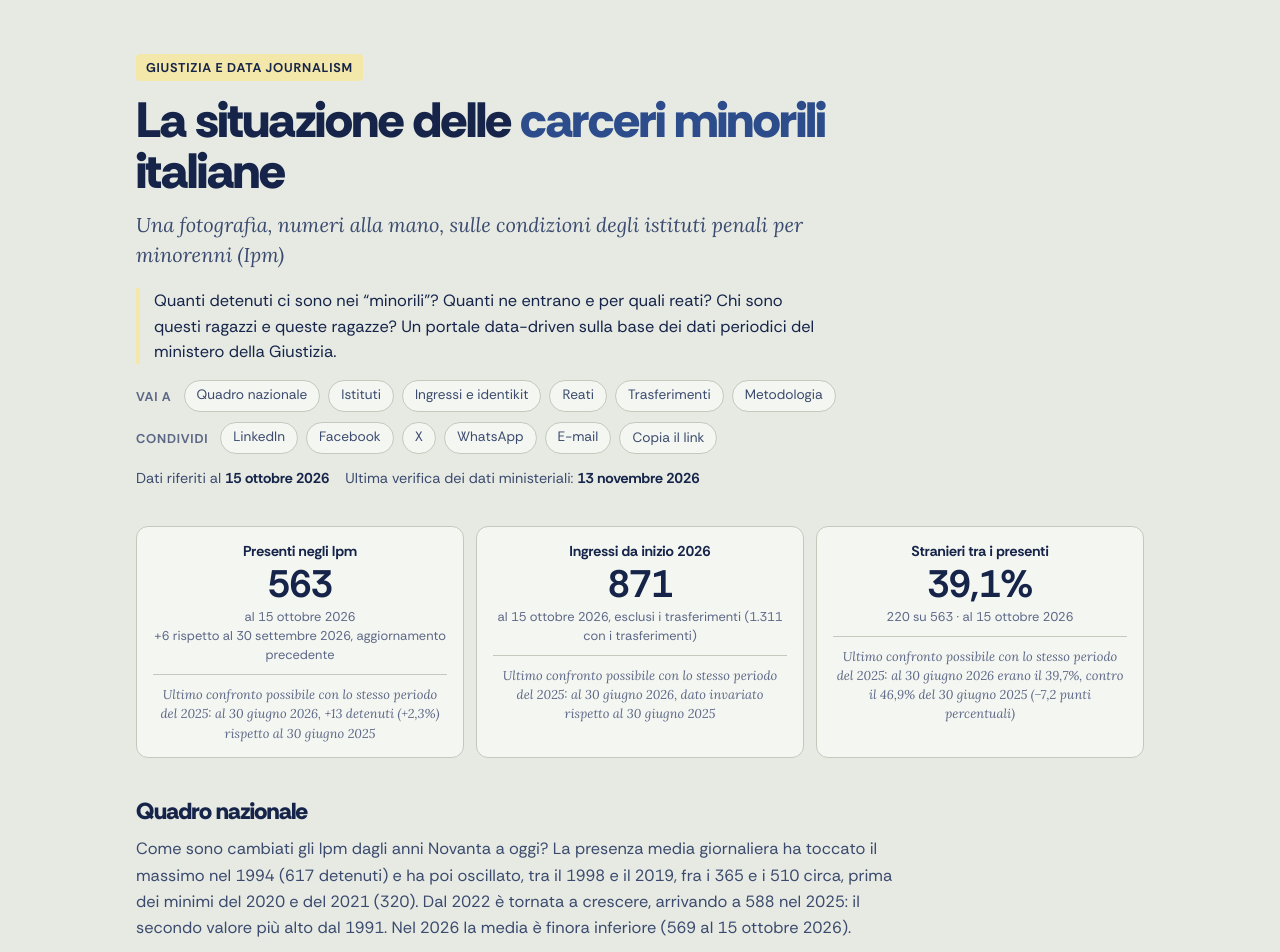
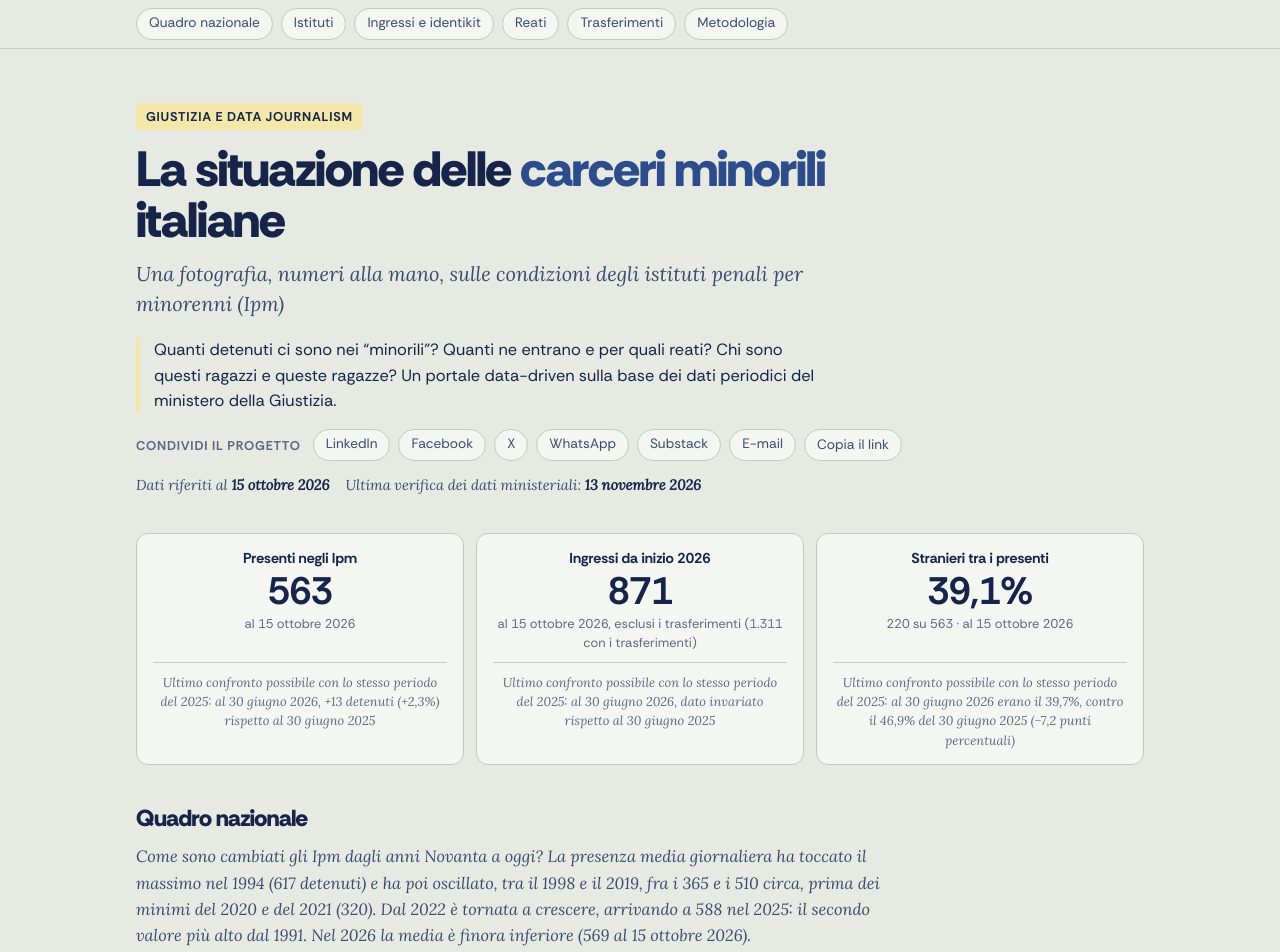
Before and after one commit to lucabonzanni/monitor-ipm, a plain HTML site: page docs/index.html in a window 1280 px wide. Shown: the top 952 px of the page. Drawn offline with Linux system fonts and the light colour scheme; files whose address does not match are found by name.

Commit message:
Add files via upload

```diff
--- a/docs/app.js
+++ b/docs/app.js
@@ -32,7 +32,7 @@
       if (navigator.clipboard && navigator.clipboard.writeText) navigator.clipboard.writeText(url).then(function () { msg("Link copiato"); }, alt);
       else alt();
     });
-    Array.prototype.forEach.call(document.querySelectorAll(".nav a"), function (a) {
+    Array.prototype.forEach.call(document.querySelectorAll(".topnav a"), function (a) {
       a.addEventListener("click", function () {
         var t = document.getElementById(a.getAttribute("href").slice(1));
         if (t && t.tagName === "DETAILS") t.open = true;
@@ -430,14 +430,14 @@
       var l = document.createElement("div"); l.className = "label"; l.textContent = label; k.appendChild(l);
       var v = document.createElement("div"); v.className = "value"; v.textContent = value; k.appendChild(v);
       contatore(v, value);
-      notes.forEach(function (t) { var n = document.createElement("div"); n.className = "note"; n.textContent = t; k.appendChild(n); });
+      var nb = document.createElement("div"); nb.className = "notes"; k.appendChild(nb);
+      notes.forEach(function (t) { var n = document.createElement("div"); n.className = "note"; n.textContent = t; nb.appendChild(n); });
       if (conf) { var f = document.createElement("div"); f.className = "note conf"; f.textContent = conf; k.appendChild(f); }
       kp.appendChild(k);
     }
     kpi("Presenti negli Ipm", fmtN(ultimo.presenti), [
       "al " + fmtData(ultimo.d),
-      prec ? sg(ultimo.presenti - prec.presenti) + " rispetto al " + fmtData(prec.d) + ", aggiornamento precedente" : ""
-    ].filter(Boolean), notaAnno("presenti", "detenuto", "detenuti"));
+    ], notaAnno("presenti", "detenuto", "detenuti"));
     /* stesso metro della serie storica: ingressi esclusi i trasferimenti tra istituti (se il documento non li distingue, totale) */
     var ingK = ultimo.ingressi_esclusi_trasf !== null ? "ingressi_esclusi_trasf" : "ingressi_totale";
     kpi("Ingressi da inizio " + ultimo.anno, fmtN(ultimo[ingK]), [
--- a/docs/index.html
+++ b/docs/index.html
@@ -23,6 +23,16 @@
 <link rel="stylesheet" href="style.css?v=17">
 </head>
 <body>
+<nav class="topnav" aria-label="Sezioni della pagina">
+  <div class="topnav-in">
+    <a href="#quadro-nazionale">Quadro nazionale</a>
+    <a href="#istituti">Istituti</a>
+    <a href="#ingressi-identikit">Ingressi e identikit</a>
+    <a href="#reati">Reati</a>
+    <a href="#trasferimenti">Trasferimenti</a>
+    <a href="#metodologia">Metodologia</a>
+  </div>
+</nav>
 <div class="wrap">
   <header>
     <span class="chip">Giustizia e data journalism</span>
@@ -30,22 +40,14 @@
     <p class="sub serif">Una fotografia, numeri alla mano, sulle condizioni degli istituti penali per minorenni (Ipm)</p>
     <p class="intro">Quanti detenuti ci sono nei “minorili”? Quanti ne entrano e per quali reati? Chi sono questi ragazzi e queste ragazze? Un portale data-driven sulla base dei dati periodici del ministero della Giustizia.</p>
     <div class="toolbar">
-      <nav class="nav" aria-label="Sezioni della pagina">
-        <span class="tb-l">Vai a</span>
-        <a href="#quadro-nazionale">Quadro nazionale</a>
-        <a href="#istituti">Istituti</a>
-        <a href="#ingressi-identikit">Ingressi e identikit</a>
-        <a href="#reati">Reati</a>
-        <a href="#trasferimenti">Trasferimenti</a>
-        <a href="#metodologia">Metodologia</a>
-      </nav>
       <div class="share" id="share" role="group" aria-label="Condividi questa pagina">
-        <span class="tb-l">Condividi</span>
+        <span class="tb-l">Condividi il progetto</span>
         <button type="button" id="share-native" hidden>Condividi…</button>
         <a href="https://www.linkedin.com/sharing/share-offsite/?url=https%3A%2F%2Flucabonzanni.github.io%2Fmonitor-ipm%2F" target="_blank" rel="noopener">LinkedIn</a>
         <a href="https://www.facebook.com/sharer/sharer.php?u=https%3A%2F%2Flucabonzanni.github.io%2Fmonitor-ipm%2F" target="_blank" rel="noopener">Facebook</a>
         <a href="https://twitter.com/intent/tweet?url=https%3A%2F%2Flucabonzanni.github.io%2Fmonitor-ipm%2F&amp;text=La%20situazione%20delle%20carceri%20minorili%20italiane" target="_blank" rel="noopener">X</a>
         <a href="https://wa.me/?text=La%20situazione%20delle%20carceri%20minorili%20italiane%20https%3A%2F%2Flucabonzanni.github.io%2Fmonitor-ipm%2F" target="_blank" rel="noopener">WhatsApp</a>
+        <a href="https://substack.com/notes?action=compose&amp;message=La%20situazione%20delle%20carceri%20minorili%20italiane%20https%3A%2F%2Flucabonzanni.github.io%2Fmonitor-ipm%2F" target="_blank" rel="noopener">Substack</a>
         <a href="mailto:?subject=La%20situazione%20delle%20carceri%20minorili%20italiane&amp;body=https%3A%2F%2Flucabonzanni.github.io%2Fmonitor-ipm%2F">E-mail</a>
         <button type="button" id="share-copy">Copia il link</button>
         <span class="share-ok" id="share-ok" role="status" aria-live="polite"></span>
--- a/docs/style.css
+++ b/docs/style.css
@@ -72,6 +72,9 @@ header .intro { max-width: 680px; color: var(--ink); font-size: 1.02rem; line-he
 .kpi .value { font-size: 2.4rem; font-weight: 700; line-height: 1.15; font-variant-numeric: tabular-nums; }
 .kpi .note { color: var(--muted); font-size: .8rem; }
 .kpi .note.conf { margin-top: 10px; padding-top: 10px; border-top: 1px solid var(--border); }
+.kpi { display: flex; flex-direction: column; }
+/* le linee che separano il numero dal confronto stanno alla stessa altezza in tutti e tre i riquadri */
+@supports (grid-template-rows: subgrid) { .kpi { display: grid; grid-template-rows: subgrid; grid-row: span 4; row-gap: 0; } }
 h2 { font-size: 1.45rem; margin: 36px 0 8px; }
 .card { background: var(--card); border: 1px solid var(--border); border-radius: 12px; padding: 16px; margin: 14px 0; }
 .card h3 { margin: 0 0 2px; font-size: 1.25rem; }
@@ -148,3 +151,15 @@ h2, details { scroll-margin-top: 16px; }
 .fonte { color: var(--muted); font-size: .8rem; margin: 4px 0 0; }
 .fonte strong { color: var(--ink2); }
 @media (max-width: 560px) { .nav, .share { gap: 6px; } .lead { font-size: 1rem; } }
+
+/* menu in alto (header fisso) */
+.topnav { position: sticky; top: 0; z-index: 20; background: var(--surface); border-bottom: 1px solid var(--border); }
+.topnav-in { max-width: 1040px; margin: 0 auto; padding: 8px 16px; display: flex; gap: 8px; overflow-x: auto; scrollbar-width: none; }
+.topnav-in::-webkit-scrollbar { display: none; }
+.topnav a { flex: none; display: inline-block; min-height: 32px; padding: 4px 12px; border: 1px solid var(--border); border-radius: 999px; background: var(--card); color: var(--ink2); font-size: .85rem; line-height: 1.5; text-decoration: none; white-space: nowrap; }
+.topnav a:hover { border-color: var(--accent); color: var(--accent); }
+.topnav a:focus-visible { outline: 2px solid var(--accent); outline-offset: 2px; }
+h2, details { scroll-margin-top: 64px; }
+.stamp { font-family: "Lora", Georgia, "Times New Roman", serif; font-style: italic; }
+.lead { font-family: "Lora", Georgia, "Times New Roman", serif; font-style: italic; }
+footer, footer a { font-weight: 700; }
```
